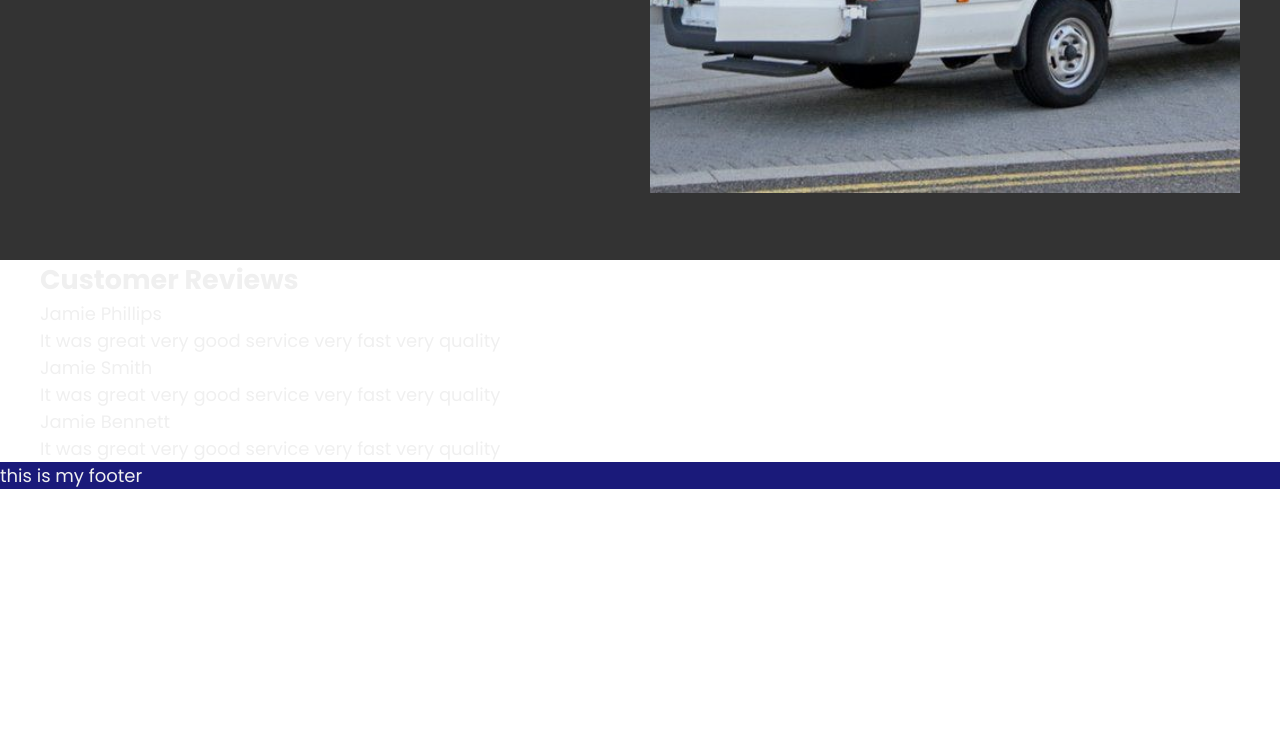
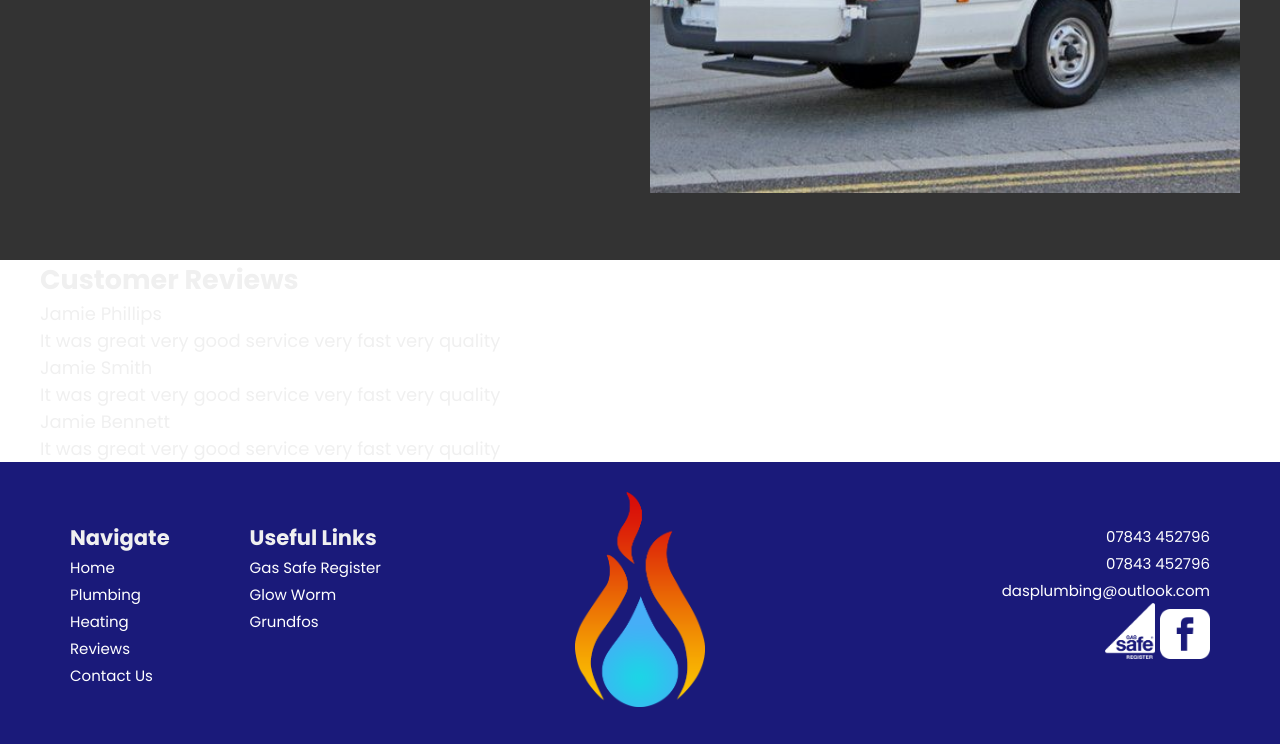
Before and after one commit to jamie-phillips/DAS-Website, a plain HTML site: page index.html in a window 1280 px wide. Shown: the part 1686-2430 px from the top of the page. Before the commit the page ends 2175 px from the top, so only its background shows below. Drawn offline with Linux system fonts and the light colour scheme.

Commit message:
added footer

```diff
--- a/index.html
+++ b/index.html
@@ -183,7 +183,48 @@
       </div>
     </section>
 
-    <footer>this is my footer</footer>
+    <footer>
+      <div class="container">
+        <div class="left">
+          <div>
+            <h3>Navigate</h3>
+            <ul>
+              <li><a href="">Home</a></li>
+              <li><a href="">Plumbing</a></li>
+              <li><a href="">Heating</a></li>
+              <li><a href="">Reviews</a></li>
+              <li><a href="">Contact Us</a></li>
+            </ul>
+          </div>
+          <div>
+            <h3>Useful Links</h3>
+            <ul>
+              <li><a href="">Gas Safe Register</a></li>
+              <li><a href="">Glow Worm</a></li>
+              <li><a href="">Grundfos</a></li>
+            </ul>
+          </div>
+        </div>
+        <div>
+          <img id="flame-droplet" src="img/flame-droplet.png" alt="" />
+        </div>
+        <div class="right">
+          <ul>
+            <li><a href="tel:+">07843 452796</a></li>
+            <li><a href="tel:+">07843 452796</a></li>
+            <li><a href="mailto:">dasplumbing@outlook.com</a></li>
+            <li>
+              <a href=""
+                ><img class="img-link" src="img/gas-safe-white.png" alt=""
+              /></a>
+              <a href=""
+                ><img class="img-link" src="img/facebook-white.png" alt=""
+              /></a>
+            </li>
+          </ul>
+        </div>
+      </div>
+    </footer>
     <script type="text/javascript" src="script.js"></script>
   </body>
 </html>
--- a/script.js
+++ b/script.js
@@ -4,6 +4,7 @@ const menuItem = document.querySelectorAll(".menu-item");
 const body = document.body;
 
 menuBtn.addEventListener("click", () => {
+  console.log("no scroll");
   body.classList.toggle("no-scroll");
   menuBtn.classList.toggle("active");
   menuItems.classList.toggle("open");
--- a/style.css
+++ b/style.css
@@ -89,10 +89,6 @@ h1 {
   flex-direction: column;
   justify-content: space-evenly;
   align-items: center;
-}
-
-#socials:hover {
-  background-color: violet;
 }
 
 #socials img {
@@ -359,6 +355,51 @@ footer {
   background-color: var(--primary);
 }
 
+footer .container {
+  padding: 30px 0 30px 0;
+  display: flex;
+  justify-content: space-between;
+}
+
+footer .left,
+footer .right {
+  flex-grow: 1;
+  flex-basis: 0;
+}
+
+footer .left {
+  display: flex;
+  margin: 30px 0 0 30px;
+}
+
+footer .right {
+  text-align: right;
+  margin: 30px 30px 0 0;
+}
+
+footer .left div {
+  margin-right: 80px;
+}
+
+footer ul {
+  margin: 0;
+  padding: 0;
+  list-style: none;
+}
+
+footer li a {
+  color: white;
+  font-size: smaller;
+}
+
+footer #flame-droplet {
+  width: 130px;
+}
+
+footer .img-link {
+  width: 50px;
+}
+
 /* MEDIA */
 
 @media only screen and (max-width: 1260px) {
@@ -391,32 +432,82 @@ footer {
   #off-screen {
     display: block;
   }
+
+  footer #flame-droplet {
+    display: none;
+  }
 }
 
 @media only screen and (max-width: 730px) {
   body {
-    font-size: 15px;
+    font-size: 18px;
   }
 
   h1 {
     font-size: calc(2em + 2vw);
   }
 
+  input[type="button"],
+  button {
+    display: block;
+    width: 100%;
+  }
+
   #showcase {
     height: 400px;
-  }
-  #boxes .container {
-    display: block;
   }
 
   #boxes .box {
     padding: 10px;
   }
 
-  input[type="button"],
-  button {
+  #boxes .container,
+  #about .container {
     display: block;
+  }
+
+  #about .left,
+  #about .right {
     width: 100%;
+    padding: 0;
+  }
+
+  #about .right {
+    text-align: center;
+  }
+  #about img {
+    width: 100%;
+    height: auto;
+    object-fit: cover;
+  }
+
+  footer .left,
+  footer .right {
+    margin: 0;
+  }
+}
+
+@media only screen and (max-width: 600px) {
+  body {
+    font-size: 18px;
+  }
+
+  footer .container,
+  footer .left {
+    display: block;
+  }
+
+  footer .left,
+  footer .left div,
+  footer .right {
+    text-align: left;
+    margin: 0 0 10px 0;
+  }
+}
+
+@media only screen and (max-width: 300px) {
+  body {
+    font-size: 15px;
   }
 }
 
```
Also changed, not shown: img/facebook-white.png (added), img/flame-droplet.png (added), img/footer.png (added), img/gas-safe-white.png (added), 1 other file.
